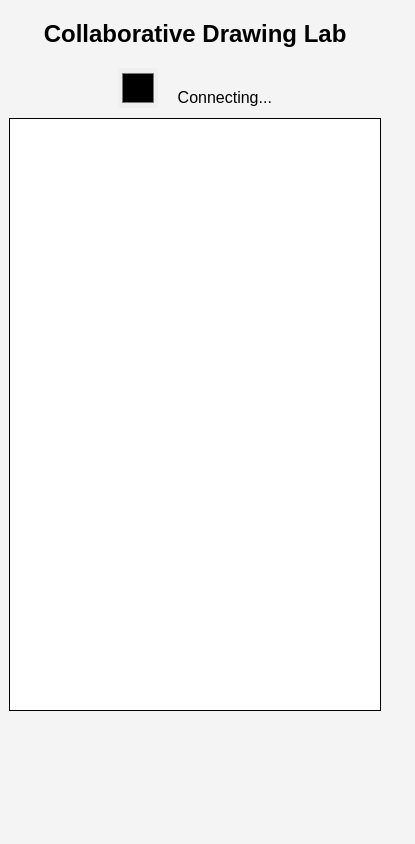
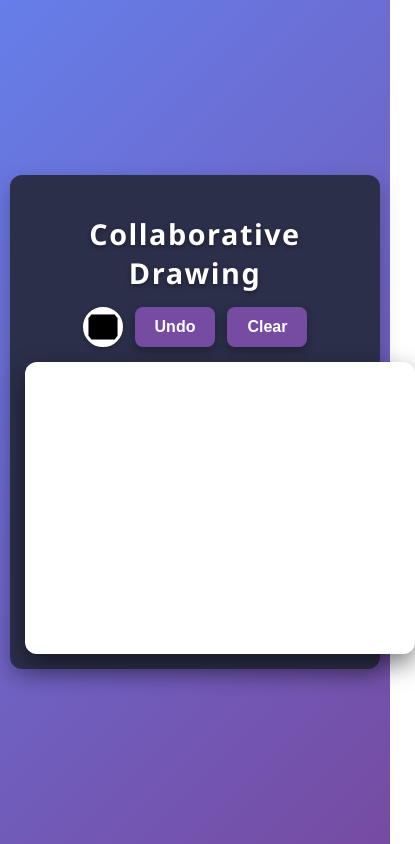
Before and after one commit to Jesse-Calvin/collab-draw-frontend-react, a React (Create React App) app: page / in a window 390 px wide. Shown: the whole page, 415 px wide, since content can reach past the window. Built offline with nearby package versions, Linux system fonts and the light colour scheme; no server answers.

Commit message:
Fix responvisness for mobilex

```diff
--- a/src/App.css
+++ b/src/App.css
@@ -1,39 +1,38 @@
-/* App.css */
-
-/* General page styling */
-body {
-  margin: 0;
-  padding: 0;
-  font-family: Arial, sans-serif;
-  background: #f4f4f4;
+.App {
   text-align: center;
 }
 
-/* Title and controls */
-h2 {
-  margin-top: 20px;
+.App-logo {
+  height: 40vmin;
+  pointer-events: none;
 }
 
-input[type="color"] {
-  width: 40px;
-  height: 40px;
-  border: none;
-  cursor: pointer;
+@media (prefers-reduced-motion: no-preference) {
+  .App-logo {
+    animation: App-logo-spin infinite 20s linear;
+  }
 }
 
-/* Canvas container */
-canvas {
-  display: block;
-  margin: 10px auto;
-  border: 1px solid black;
-  background-color: #fff;
-  touch-action: none; /* Prevent scrolling when drawing on mobile */
+.App-header {
+  background-color: #282c34;
+  min-height: 100vh;
+  display: flex;
+  flex-direction: column;
+  align-items: center;
+  justify-content: center;
+  font-size: calc(10px + 2vmin);
+  color: white;
 }
 
-/* Mobile optimization */
-@media (max-width: 768px) {
-  canvas {
-    width: 95vw; /* Fit canvas to 95% of screen width */
-    height: auto;
+.App-link {
+  color: #61dafb;
+}
+
+@keyframes App-logo-spin {
+  from {
+    transform: rotate(0deg);
+  }
+  to {
+    transform: rotate(360deg);
   }
 }
--- a/src/App.js
+++ b/src/App.js
@@ -1,143 +1,358 @@
-import React, { useEffect, useRef, useState } from "react";
-import "./App.css";
+import React, { useRef, useState, useEffect } from "react";
 
 function App() {
   const canvasRef = useRef(null);
-  const [ctx, setCtx] = useState(null);
+  const containerRef = useRef(null);
+  const socketRef = useRef(null);
+
   const [currentColor, setCurrentColor] = useState("#000000");
   const [drawing, setDrawing] = useState(false);
-  const [socket, setSocket] = useState(null);
-  const [isConnected, setIsConnected] = useState(false);
-  const [userCount, setUserCount] = useState(0);
+  const [currentStroke, setCurrentStroke] = useState([]);
+  const strokesRef = useRef([]);
 
-  // Scale canvas to fit device screen
+  // Aspect ratio 4:3 (width / height)
+  const ASPECT_RATIO = 4 / 3;
+
+  // Resize canvas function: fits container width or window width (mobile),
+  // sets actual canvas pixels and CSS pixels to match (accounting for devicePixelRatio)
   const resizeCanvas = () => {
     const canvas = canvasRef.current;
+    const container = containerRef.current;
     if (!canvas) return;
 
-    const parent = canvas.parentElement;
-    const width = Math.min(window.innerWidth * 0.95, 800);
-    const height = Math.min(window.innerHeight * 0.7, 600);
+    // Use container width if available; fallback to window width for mobiles
+    const containerWidth = container
+      ? container.clientWidth
+      : window.innerWidth;
 
-    canvas.width = width;
-    canvas.height = height;
+    // Calculate height keeping aspect ratio
+    const newWidth = containerWidth;
+    const newHeight = containerWidth / ASPECT_RATIO;
 
-    const context = canvas.getContext("2d");
-    setCtx(context);
+    // Get devicePixelRatio for sharpness on retina screens
+    const dpr = window.devicePixelRatio || 1;
+
+    // Set canvas pixel size (actual drawing buffer)
+    canvas.width = newWidth * dpr;
+    canvas.height = newHeight * dpr;
+
+    // Set CSS size (what user sees)
+    canvas.style.width = `${newWidth}px`;
+    canvas.style.height = `${newHeight}px` ;
+
+    // Scale the drawing context to account for devicePixelRatio
+    const ctx = canvas.getContext("2d");
+    ctx.setTransform(1, 0, 0, 1, 0, 0); // reset any transforms
+    ctx.scale(dpr, dpr);
+
+    // Redraw all strokes scaled properly
+    redrawAll(ctx);
   };
 
+  // Convert mouse/touch event coords to canvas coords, scaled to canvas size
+  const getPos = (e) => {
+    const canvas = canvasRef.current;
+    const rect = canvas.getBoundingClientRect();
+    let clientX, clientY;
+
+    if (e.touches) {
+      clientX = e.touches[0].clientX;
+      clientY = e.touches[0].clientY;
+    } else {
+      clientX = e.clientX;
+      clientY = e.clientY;
+    }
+
+    // Scale to canvas drawing buffer size
+    return {
+      x: (clientX - rect.left) * (canvas.width / rect.width),
+      y: (clientY - rect.top) * (canvas.height / rect.height),
+    };
+  };
+
+  // Draw a stroke (array of points) on canvas context
+  const drawLine = (ctx, stroke) => {
+    if (stroke.length < 2) return;
+    ctx.beginPath();
+    ctx.strokeStyle = stroke[0].color;
+    ctx.lineWidth = 3;
+    ctx.lineCap = "round";
+    ctx.moveTo(stroke[0].x, stroke[0].y);
+    for (let i = 1; i < stroke.length; i++) {
+      ctx.lineTo(stroke[i].x, stroke[i].y);
+    }
+    ctx.stroke();
+  };
+
+  // Redraw all strokes
+  const redrawAll = (ctx) => {
+    ctx.clearRect(0, 0, ctx.canvas.width, ctx.canvas.height);
+    for (const stroke of strokesRef.current) {
+      drawLine(ctx, stroke);
+    }
+  };
+
+  // Send message via WebSocket if open
+  const sendMessage = (msg) => {
+    if (socketRef.current && socketRef.current.readyState === WebSocket.OPEN) {
+      socketRef.current.send(JSON.stringify(msg));
+    }
+  };
+
+  // Setup WebSocket connection and event handlers
+  useEffect(() => {
+    socketRef.current = new WebSocket("ws://web-production-0f84.up.railway.app/ws");
+
+    socketRef.current.onopen = () => {
+      console.log("Connected to WebSocket backend");
+    };
+
+    socketRef.current.onmessage = (event) => {
+      const msg = JSON.parse(event.data);
+      const ctx = canvasRef.current.getContext("2d");
+
+      switch (msg.type) {
+        case "init":
+          strokesRef.current = msg.strokes || [];
+          redrawAll(ctx);
+          break;
+
+        case "start":
+          setCurrentStroke([{ x: msg.x, y: msg.y, color: msg.color }]);
+          break;
+
+        case "draw":
+          setCurrentStroke((prev) => {
+            const newStroke = [...prev, { x: msg.x, y: msg.y, color: msg.color }];
+            drawLine(ctx, newStroke);
+            return newStroke;
+          });
+          break;
+
+        case "endStroke":
+          if (msg.stroke) {
+            strokesRef.current.push(msg.stroke);
+            redrawAll(ctx);
+          }
+          setCurrentStroke([]);
+          break;
+
+        case "undo":
+          strokesRef.current.pop();
+          redrawAll(ctx);
+          break;
+
+        case "clear":
+          strokesRef.current = [];
+          ctx.clearRect(0, 0, canvasRef.current.width, canvasRef.current.height);
+          break;
+
+        default:
+          break;
+      }
+    };
+
+    socketRef.current.onclose = () => {
+      console.log("WebSocket connection closed");
+    };
+
+    return () => {
+      socketRef.current.close();
+    };
+  }, []);
+
+  // Resize canvas on mount and on window resize
   useEffect(() => {
     resizeCanvas();
     window.addEventListener("resize", resizeCanvas);
     return () => window.removeEventListener("resize", resizeCanvas);
   }, []);
 
-  // WebSocket setup
-  useEffect(() => {
-    const ws = new WebSocket("wss://web-production-0f84.up.railway.app"); // change to Railway backend ws URL
-    setSocket(ws);
+  // Handle drawing start
+  const handlePointerDown = (e) => {
+    e.preventDefault();
+    const pos = getPos(e);
+    setDrawing(true);
+    const stroke = [{ x: pos.x, y: pos.y, color: currentColor }];
+    setCurrentStroke(stroke);
+    const ctx = canvasRef.current.getContext("2d");
+    ctx.beginPath();
+    ctx.moveTo(pos.x, pos.y);
+    ctx.strokeStyle = currentColor;
 
-    ws.onopen = () => {
-      console.log("Connected to WebSocket");
-      setIsConnected(true);
+    sendMessage({ type: "start", x: pos.x, y: pos.y, color: currentColor });
   };
 
-    ws.onmessage = (event) => {
-      const msg = JSON.parse(event.data);
+  // Handle drawing move
+  const handlePointerMove = (e) => {
+    if (!drawing) return;
+    e.preventDefault();
+    const pos = getPos(e);
 
-      if (msg.type === "draw") {
-        const { x, y, color } = msg;
-        if (ctx) {
-          ctx.strokeStyle = color;
-          ctx.lineTo(x, y);
+    setCurrentStroke((prev) => {
+      const newStroke = [...prev, { x: pos.x, y: pos.y, color: currentColor }];
+      const ctx = canvasRef.current.getContext("2d");
+      ctx.lineTo(pos.x, pos.y);
       ctx.stroke();
-        }
-      }
 
-      if (msg.type === "userCount") {
-        setUserCount(msg.count);
-      }
+      sendMessage({ type: "draw", x: pos.x, y: pos.y, color: currentColor });
+      return newStroke;
+    });
   };
 
-    ws.onclose = () => {
-      console.log("Disconnected from WebSocket");
-      setIsConnected(false);
+  // Handle drawing end
+  const endDrawing = (e) => {
+    if (!drawing) return;
+    e.preventDefault();
+    setDrawing(false);
+    strokesRef.current.push(currentStroke);
+    sendMessage({ type: "endStroke", stroke: currentStroke });
+    setCurrentStroke([]);
   };
 
-    return () => ws.close();
-  }, [ctx]);
-
-  const startDrawing = (e) => {
-    if (!ctx) return;
-    ctx.beginPath();
-    ctx.moveTo(
-      e.nativeEvent.offsetX || e.touches?.[0]?.clientX - e.target.offsetLeft,
-      e.nativeEvent.offsetY || e.touches?.[0]?.clientY - e.target.offsetTop
-    );
-    setDrawing(true);
+  // Undo last stroke
+  const handleUndo = () => {
+    strokesRef.current.pop();
+    const ctx = canvasRef.current.getContext("2d");
+    redrawAll(ctx);
+    sendMessage({ type: "undo" });
   };
 
-  const draw = (e) => {
-    if (!drawing || !ctx) return;
-
-    const x =
-      e.nativeEvent.offsetX || e.touches?.[0]?.clientX - e.target.offsetLeft;
-    const y =
-      e.nativeEvent.offsetY || e.touches?.[0]?.clientY - e.target.offsetTop;
-
-    ctx.lineTo(x, y);
-    ctx.strokeStyle = currentColor;
-    ctx.lineWidth = 2;
-    ctx.stroke();
-
-    if (socket && socket.readyState === WebSocket.OPEN) {
-      socket.send(
-        JSON.stringify({
-          type: "draw",
-          x,
-          y,
-          color: currentColor,
-        })
-      );
-    }
+  // Clear all strokes
+  const handleClear = () => {
+    strokesRef.current = [];
+    const ctx = canvasRef.current.getContext("2d");
+    ctx.clearRect(0, 0, canvasRef.current.width, canvasRef.current.height);
+    sendMessage({ type: "clear" });
   };
 
-  const stopDrawing = () => {
-    setDrawing(false);
-    if (ctx) ctx.closePath();
+  // Styles
+  const styles = {
+    container: {
+      minHeight: "100vh",
+      background: "linear-gradient(135deg, #667eea 0%, #764ba2 100%)",
+      display: "flex",
+      flexDirection: "column",
+      alignItems: "center",
+      justifyContent: "center",
+      fontFamily: "'Segoe UI', Tahoma, Geneva, Verdana, sans-serif",
+      color: "#fff",
+      padding: "10px",
+      boxSizing: "border-box",
+    },
+    card: {
+      backgroundColor: "#2c2f4a",
+      borderRadius: "12px",
+      boxShadow: "0 8px 20px rgba(0,0,0,0.25)",
+      padding: "15px",
+      width: "100%",
+      maxWidth: "850px",
+      boxSizing: "border-box",
+    },
+    heading: {
+      marginBottom: "15px",
+      textAlign: "center",
+      fontWeight: "700",
+      fontSize: "1.8rem",
+      letterSpacing: "1.5px",
+      textShadow: "0 2px 5px rgba(0,0,0,0.4)",
+    },
+    controls: {
+      display: "flex",
+      justifyContent: "center",
+      marginBottom: "15px",
+      gap: "12px",
+      flexWrap: "wrap",
+    },
+    colorInput: {
+      width: "40px",
+      height: "40px",
+      borderRadius: "50%",
+      border: "3px solid white",
+      backgroundColor: "#fff",
+      cursor: "pointer",
+      boxShadow: "0 2px 5px rgba(0,0,0,0.3)",
+      padding: 0,
+      appearance: "none",
+      outline: "none",
+      boxSizing: "border-box",
+    },
+    button: {
+      padding: "10px 20px",
+      borderRadius: "8px",
+      border: "none",
+      cursor: "pointer",
+      backgroundColor: "#764ba2",
+      color: "#fff",
+      fontWeight: "600",
+      fontSize: "1rem",
+      boxShadow: "0 4px 10px rgba(0,0,0,0.3)",
+      transition: "background-color 0.3s ease",
+      userSelect: "none",
+    },
+    buttonHover: {
+      backgroundColor: "#667eea",
+    },
+    canvas: {
+      borderRadius: "12px",
+      boxShadow: "0 10px 25px rgba(0,0,0,0.5)",
+      display: "block",
+      margin: "0 auto",
+      backgroundColor: "#fff",
+      touchAction: "none",
+      // width and height set dynamically in JS, no fixed sizes here
+    },
   };
 
+  const [hoveredButton, setHoveredButton] = useState(null);
+
   return (
-    <div style={{ textAlign: "center" }}>
-      <h2>Collaborative Drawing Lab</h2>
-      <div style={{ marginBottom: "10px" }}>
+    <div style={styles.container} ref={containerRef}>
+      <div style={styles.card}>
+        <h2 style={styles.heading}>Collaborative Drawing</h2>
+        <div style={styles.controls}>
           <input
             type="color"
             value={currentColor}
             onChange={(e) => setCurrentColor(e.target.value)}
+            style={styles.colorInput}
+            title="Select color"
           />
-        <span style={{ marginLeft: "15px" }}>
-          {isConnected
-            ? `Connected | Users online: ${userCount}`
-            : " Connecting..."}
-        </span>
+          <button
+            style={{
+              ...styles.button,
+              ...(hoveredButton === "undo" ? styles.buttonHover : {}),
+            }}
+            onMouseEnter={() => setHoveredButton("undo")}
+            onMouseLeave={() => setHoveredButton(null)}
+            onClick={handleUndo}
+          >
+            Undo
+          </button>
+          <button
+            style={{
+              ...styles.button,
+              ...(hoveredButton === "clear" ? styles.buttonHover : {}),
+            }}
+            onMouseEnter={() => setHoveredButton("clear")}
+            onMouseLeave={() => setHoveredButton(null)}
+            onClick={handleClear}
+          >
+            Clear
+          </button>
         </div>
         <canvas
           ref={canvasRef}
-        style={{
-          border: "1px solid black",
-          maxWidth: "100%",
-          height: "auto",
-          background: "#fff",
-        }}
-        onMouseDown={startDrawing}
-        onMouseMove={draw}
-        onMouseUp={stopDrawing}
-        onMouseLeave={stopDrawing}
-        onTouchStart={startDrawing}
-        onTouchMove={draw}
-        onTouchEnd={stopDrawing}
-      ></canvas>
+          style={styles.canvas}
+          onMouseDown={handlePointerDown}
+          onMouseMove={handlePointerMove}
+          onMouseUp={endDrawing}
+          onMouseLeave={endDrawing}
+          onTouchStart={handlePointerDown}
+          onTouchMove={handlePointerMove}
+          onTouchEnd={endDrawing}
+        />
+      </div>
     </div>
   );
 }
```
Lines whose indentation alone changed are shown as unchanged.
